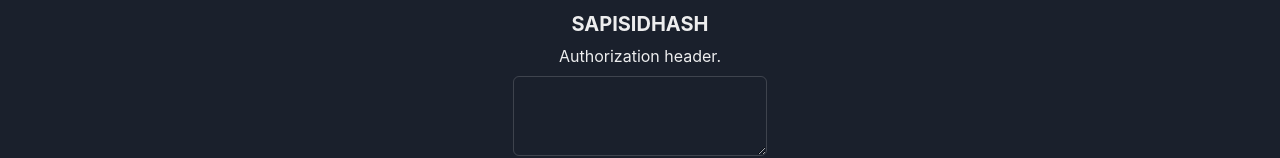
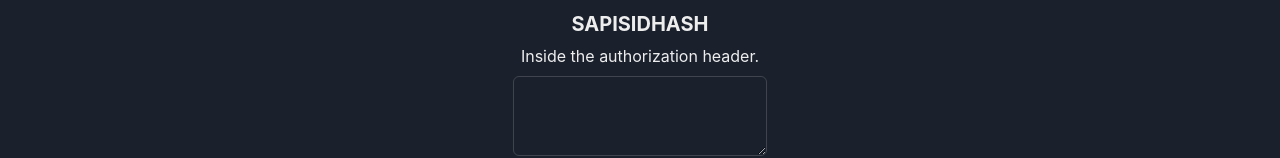
Before and after one commit to kolyasapphire/youtube-watch-later-cleaner, a Next.js app: page /settings in a window 1280 px wide. Shown: the part 388-546 px from the top of the page. Built offline with nearby package versions, Linux system fonts and the light colour scheme.

Commit message:
Better hash explanation

```diff
--- a/src/pages/settings.tsx
+++ b/src/pages/settings.tsx
@@ -37,7 +37,7 @@ const Index = () => {
       </VStack>
       <VStack>
         <Heading size="md">SAPISIDHASH</Heading>
-        <Text>Authorization header.</Text>
+        <Text>Inside the authorization header.</Text>
         <Textarea value={hash} onChange={(x) => setHash(x.target.value)} />
       </VStack>
       <Button onClick={() => save()}>Save</Button>
```
